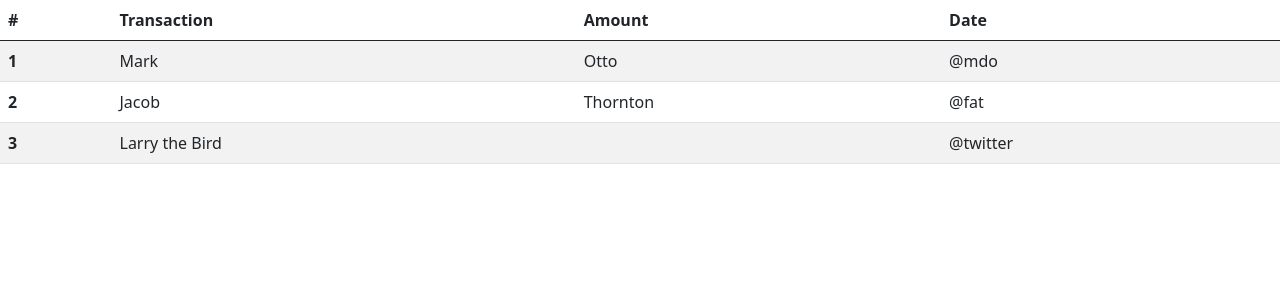
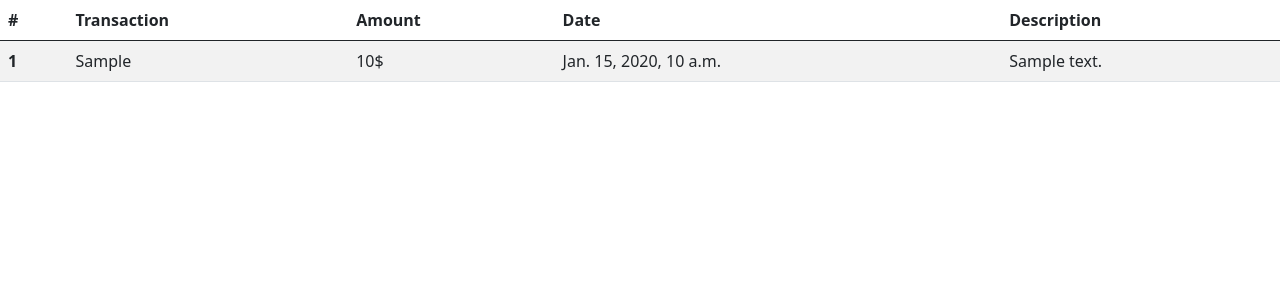
Before and after one commit to waleedsmadi/Nexus-Lab, a Django app: template wallet/templates/wallet/transactions.html in a window 1280 px wide. Shown: the top 300 px of the page. Run offline with Django 5.2, Linux system fonts and the light colour scheme; the template is opened without the code that fills it: most values are stand-ins (such as "Sample title", 1, 10 or a date in 2020); some libraries are stand-ins or nearby versions.

Commit message:
feat(wallet): Showin transactions for each user in wallet.html

```diff
--- a/wallet/templates/wallet/transactions.html
+++ b/wallet/templates/wallet/transactions.html
@@ -7,6 +7,9 @@
     <link rel="stylesheet" href="{% static 'css/bootstrap.min.css' %}">
 </head>
 <body>
+  {% if not transactions %}
+    <p>empty</p>
+  {% else %}
 <table class="table table-striped">
   <thead>
     <tr>
@@ -14,28 +17,25 @@
       <th scope="col">Transaction</th>
       <th scope="col">Amount</th>
       <th scope="col">Date</th>
+      <th scope="col">Description</th>
+
     </tr>
   </thead>
   <tbody>
-    <tr>
-      <th scope="row">1</th>
-      <td>Mark</td>
-      <td>Otto</td>
-      <td>@mdo</td>
-    </tr>
-    <tr>
-      <th scope="row">2</th>
-      <td>Jacob</td>
-      <td>Thornton</td>
-      <td>@fat</td>
-    </tr>
-    <tr>
-      <th scope="row">3</th>
-      <td colspan="2">Larry the Bird</td>
-      <td>@twitter</td>
-    </tr>
+
+    {% for trans in transactions%}
+        <tr>
+          <th scope="row">{{trans.id}}</th>
+          <td>{{trans.transaction_type}}</td>
+          <td>{{trans.amount}}$</td>
+          <td>{{trans.created_at}}</td>
+          <td>{{trans.description}}</td>
+        </tr>
+    {% endfor %}
   </tbody>
 </table>
+
+  {% endif %}
 
 
 
```
Also changed, not shown: wallet/views.py (+10 -2 lines).
